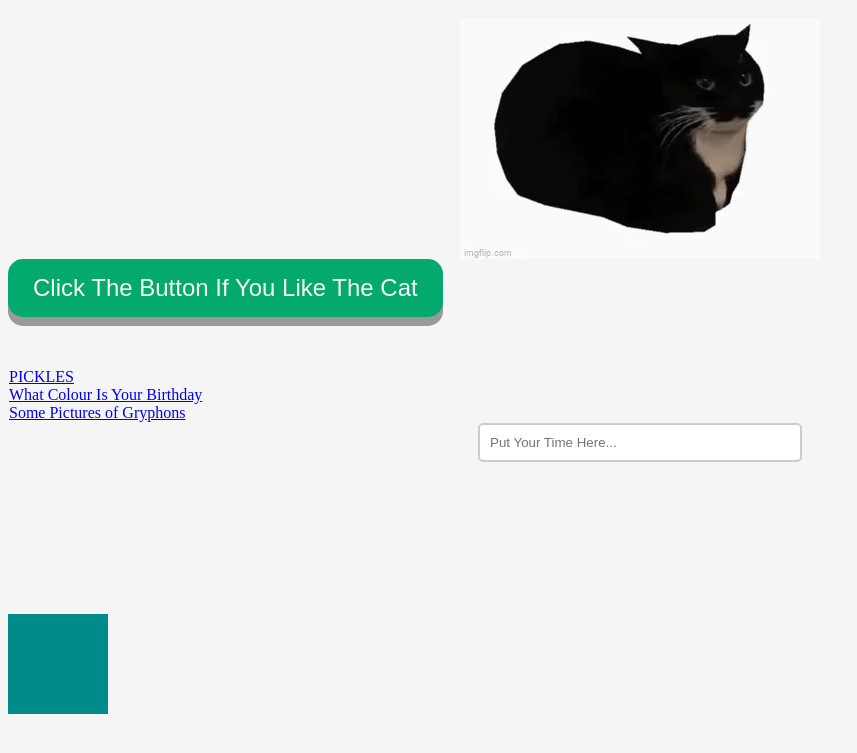
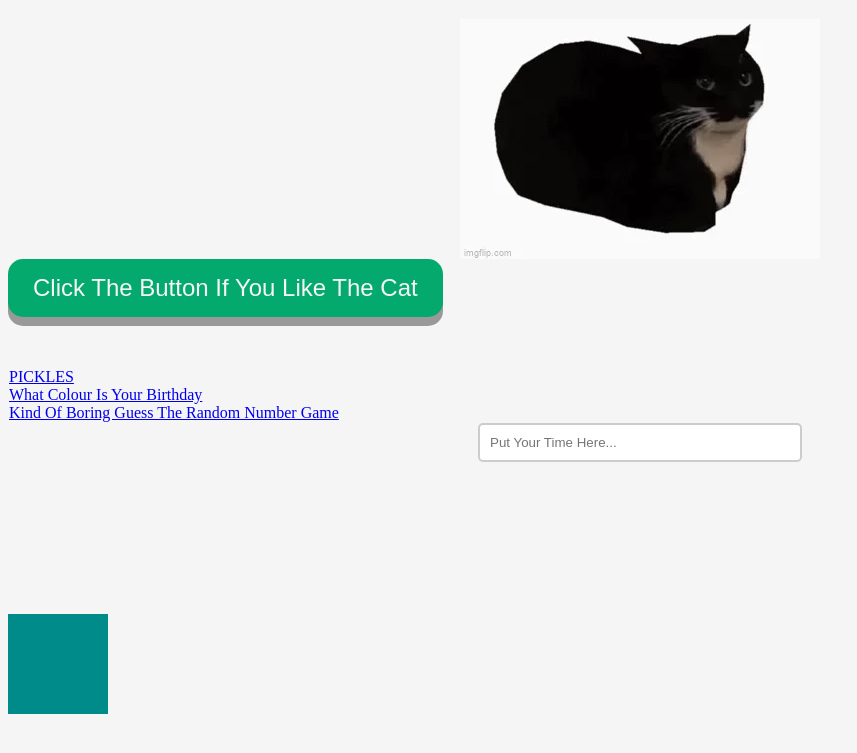
Before and after one commit to heecto/heecto.github.io, a plain HTML site: page index.html in a window 1280 px wide. Shown: the part 101-854 px from the top of the page, without its empty margins (0-857 px from the left). Drawn offline with Linux system fonts and the light colour scheme.

Commit message:
Update index.html

```diff
--- a/index.html
+++ b/index.html
@@ -14,7 +14,7 @@
     <ul>
         <li><a href="pickles.html">PICKLES</a></li>
         <li><a href="javascrypt.html">What Colour Is Your Birthday</a></li>
-        <li><a href="myphical.html">Some Pictures of Gryphons</a></li>
+        <li><a href="randomNumber.html">Kind Of Boring Guess The Random Number Game</a></li>
     </ul>
     <div class="container">
         <input type="text" id="BOX" class="BOX" placeholder="Put Your Time Here...">
```
